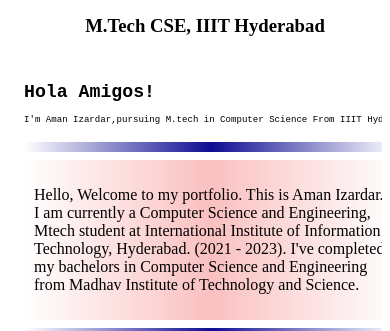
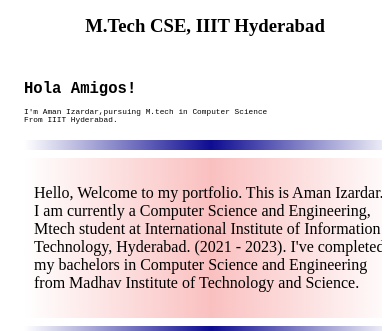
Before and after one commit to amanizardar/amanizardar.github.io, a plain HTML site: page index.html in a window 390 px wide. Shown: the part 513-844 px from the top of the page. Drawn offline with Linux system fonts and the light colour scheme.

Commit message:
Added More Media Queries 4

```diff
--- a/index.css
+++ b/index.css
@@ -381,7 +381,7 @@ font-size: 1em;
     .typing-demo {
         animation: typing 2s steps(22), blink .5s step-end infinite alternate;
         font-family: monospace;
-        font-size: .70em;
+        font-size: .60em;
       }
 
       .pro-ins
--- a/index.html
+++ b/index.html
@@ -31,7 +31,7 @@
 
         <div class="typing-demo">
             <h1>Hola Amigos!</h1>
-            <p>I'm Aman Izardar,pursuing M.tech in Computer Science From IIIT Hyderabad.</p>
+            <p>I'm Aman Izardar,pursuing M.tech in Computer Science <br> From IIIT Hyderabad.</p>
          </div>
 
          <hr class="dotted">
@@ -83,6 +83,7 @@
 
 
 
+
     </div>
 
 
@@ -90,7 +91,7 @@
     <div class="home_content" >
         <div class="typing-demo">
             <h1>Hola Amigos!</h1>
-            <p>I'm Aman Izardar,pursuing M.tech in Computer Science From IIIT Hyderabad.</p>
+            <p>I'm Aman Izardar,pursuing M.tech in Computer Science <br> From IIIT Hyderabad.</p>
          </div>
 
          <hr class="dotted">
```
